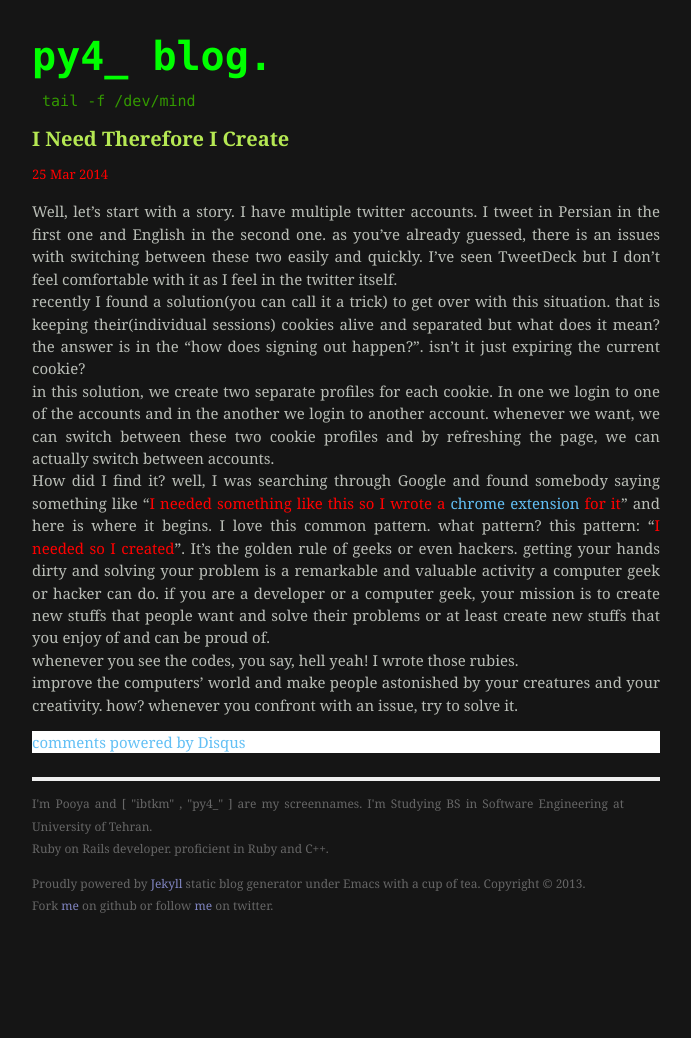
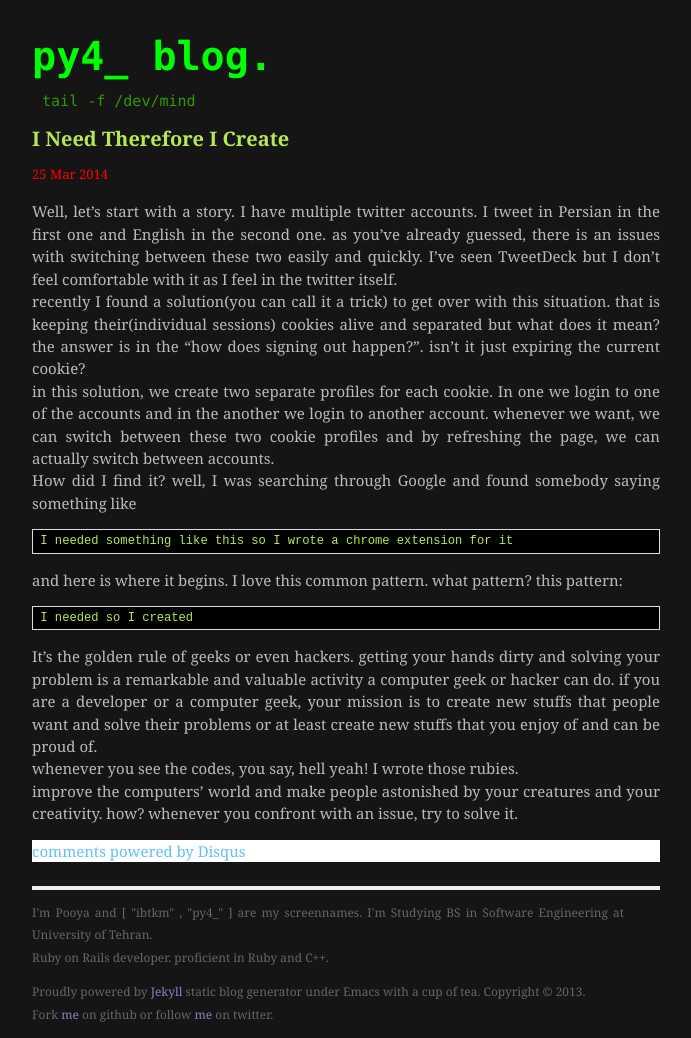
Before and after one commit to ibtkm/ibtkm.github.io, a Jekyll site: the page built from _posts/2014-03-25-I-Need-Therefore-I-Create.markdown, in a window 1280 px wide. Shown: the whole page, without its empty margins (294-985 px from the left). Built offline with Jekyll 4.4.1, drawn with Linux system fonts in a browser that asks for light colours; Markdown is read by kramdown in place of the engine named in the settings; comment, search, counter and statistics services are not loaded; before the commit the page ends 945 px from its top, so only the background shows below that.

Commit message:
post update

```diff
--- a/_posts/2014-03-25-I-Need-Therefore-I-Create.markdown
+++ b/_posts/2014-03-25-I-Need-Therefore-I-Create.markdown
@@ -8,5 +8,13 @@ date: "2014-03-25 02:58:12"
 Well, let's start with a story. I have multiple twitter accounts. I tweet in Persian in the first one and English in the second one. as you've already guessed, there is an issues with switching between these two easily and quickly. I've seen TweetDeck but I don't feel comfortable with it as I feel in the twitter itself.<br>
 recently I found a solution(you can call it a trick) to get over with this situation. that is keeping their(individual sessions) cookies alive and separated  but what does it mean? the answer is in the "how does signing out happen?". isn't it just expiring the current cookie?
 <br>in this solution, we create two separate profiles for each cookie. In one we login to one of the accounts and in the another we login to another account. whenever we want, we can switch between these two cookie profiles and by refreshing the page, we can actually switch between accounts.<br>
-How did I find it? well, I was searching through Google and found somebody saying something like "<font color='red'>I needed something like this so I wrote a <a href="https://chrome.google.com/webstore/detail/twitcher-twitter-account/gmngpagflejjoblmmamaonmnkghjmebh">chrome extension</a> for it</font>" and here is where it begins. I love this common pattern. what pattern? this pattern: "<font color='red'>I needed so I created</font>". It's the golden rule of geeks or even hackers. getting your hands dirty and solving your problem is a remarkable and valuable activity a computer geek or hacker can do. if you are a developer or a computer geek, your mission is to create new stuffs that people want and solve their problems or at least create new stuffs that you enjoy of and can be proud of.<br>whenever you see the codes, you say, hell yeah! I wrote those rubies.
+How did I find it? well, I was searching through Google and found somebody saying something like
+{% highlight text %}
+I needed something like this so I wrote a chrome extension for it
+{% endhighlight %}
+and here is where it begins. I love this common pattern. what pattern? this pattern:
+{% highlight text %}
+I needed so I created
+{% endhighlight %}
+It's the golden rule of geeks or even hackers. getting your hands dirty and solving your problem is a remarkable and valuable activity a computer geek or hacker can do. if you are a developer or a computer geek, your mission is to create new stuffs that people want and solve their problems or at least create new stuffs that you enjoy of and can be proud of.<br>whenever you see the codes, you say, hell yeah! I wrote those rubies.
 <br>improve the computers' world and make people astonished by your creatures and your creativity. how? whenever you confront with an issue, try to solve it.
```
Also changed, not shown: 2 other files.
